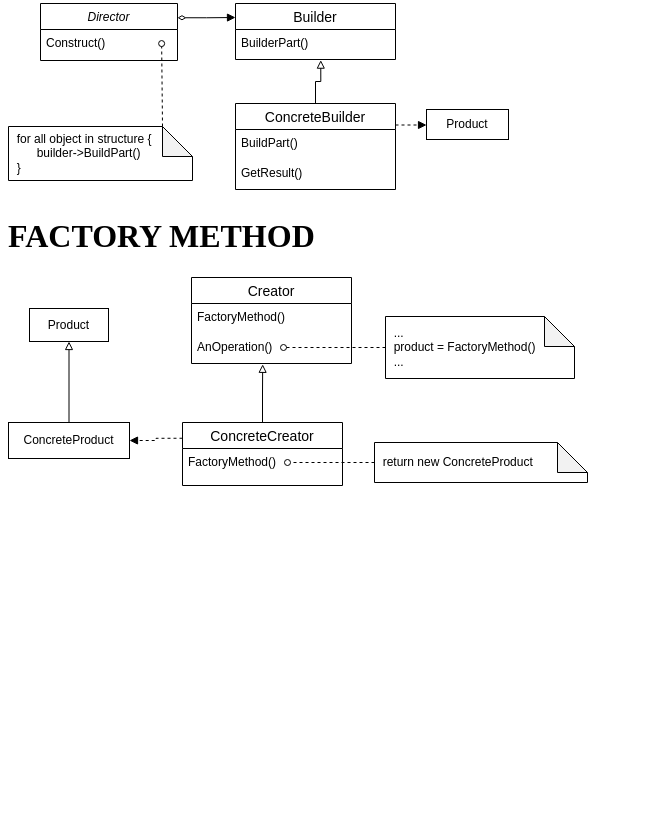
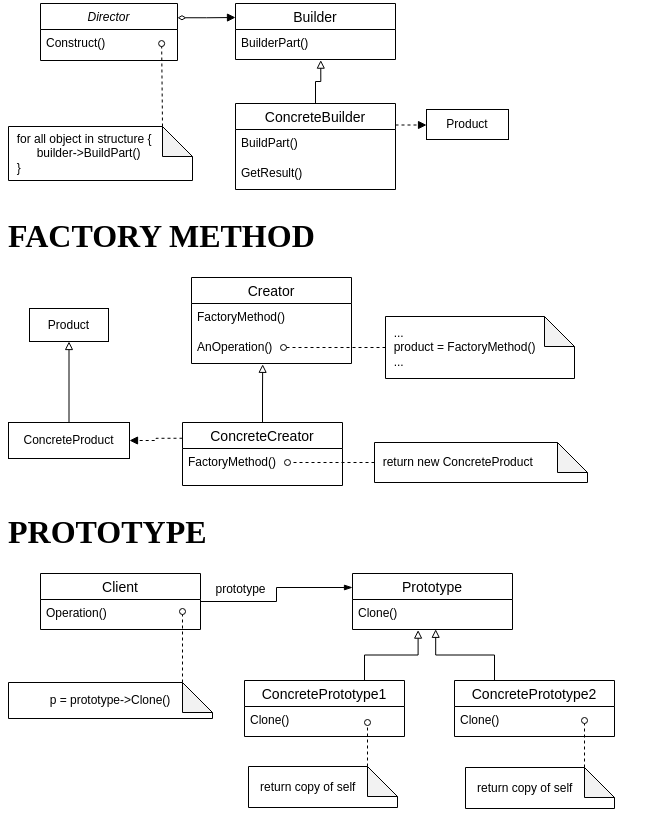
Before and after one commit to jeongjiwoo0522/Design-Patterns, a plain HTML site: page index.html in a window 1280 px wide. Shown: the part 535-1365 px from the top of the page, without its empty margins (0-670 px from the left). Before the commit the page ends 1036 px from the top, so only its background shows below. Drawn offline with Linux system fonts and the light colour scheme.

Commit message:
CREATE prototype structure

```diff
--- a/index.html
+++ b/index.html
@@ -44,6 +44,8 @@
   <img src="./structure/builder.svg">
   <h1>FACTORY METHOD</h1>
   <img src="./structure/factory_method.svg">
+  <h1>PROTOTYPE</h1>
+  <img src="./structure/prototype.svg">
   <!--offsetHeight-->
   <div class="box box1"></div>
   <div class="box box2"></div>
```
Also changed, not shown: structure/prototype.svg (added).
